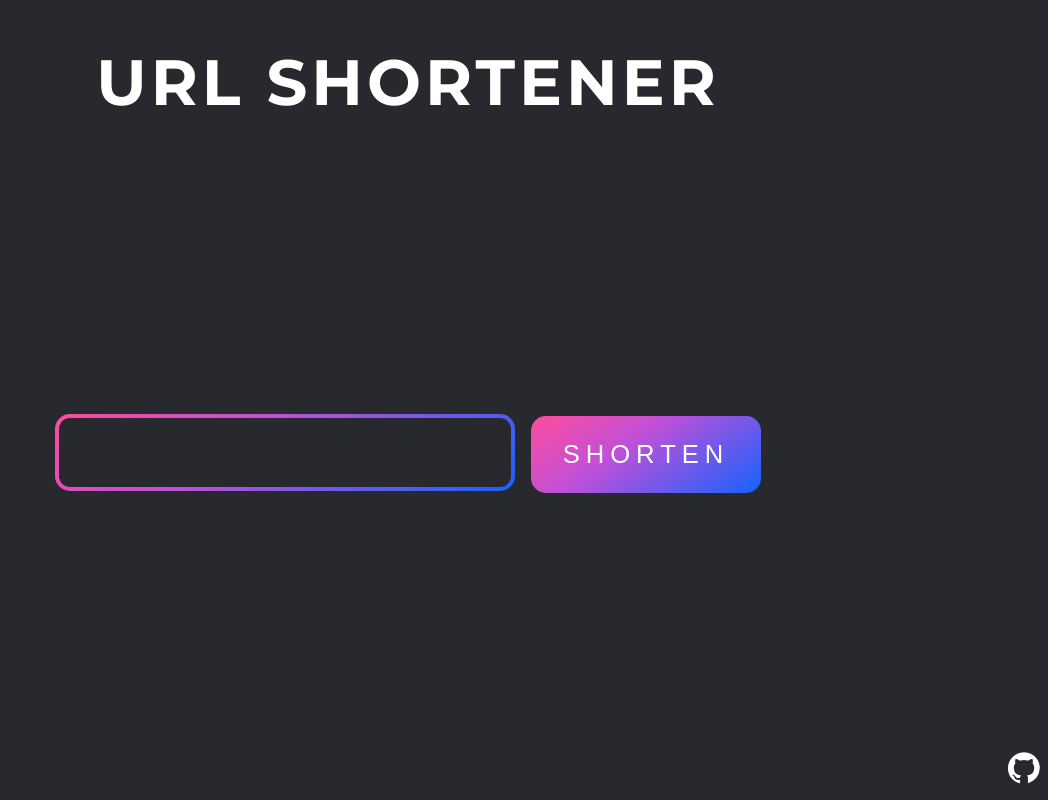
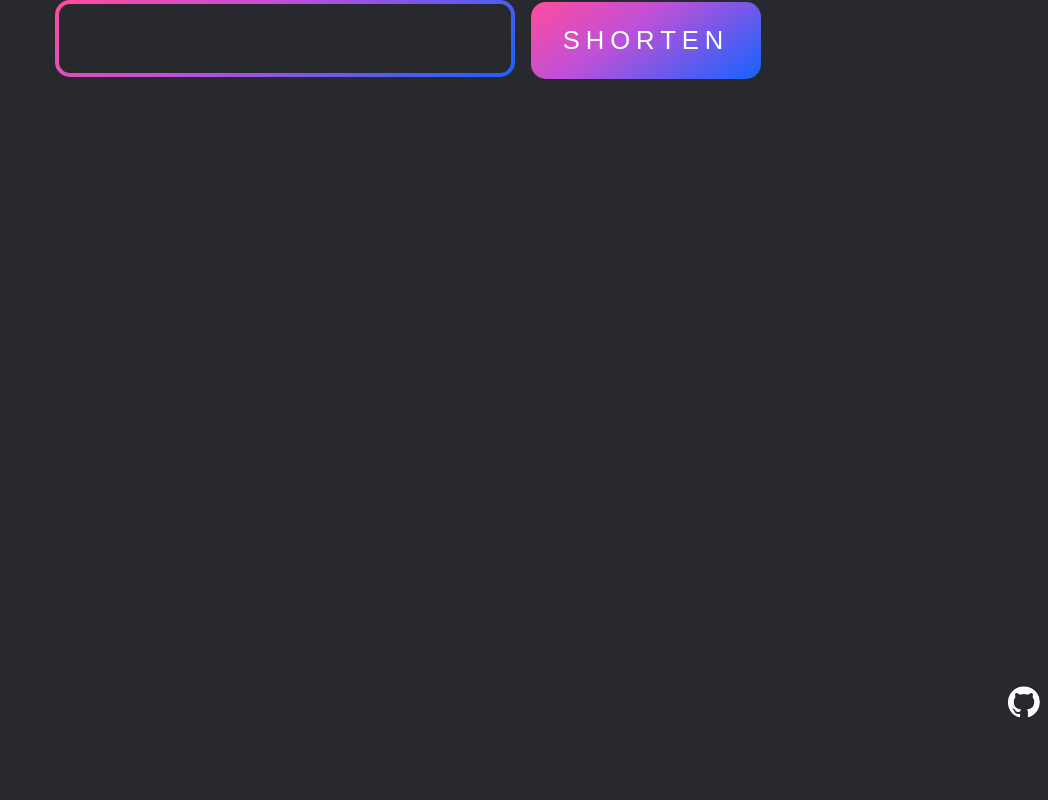
Before and after one commit to zachstence/url-shortener, a React (Create React App) app in the folder ui/: page / in a window 1280 px wide. Shown: the whole page, without its empty margins (232-1280 px from the left). Built offline with nearby package versions, Linux system fonts and the light colour scheme.

Commit message:
feat: remove URL SHORTENER header

```diff
--- a/ui/src/App/App.tsx
+++ b/ui/src/App/App.tsx
@@ -12,9 +12,6 @@ import "./App.scss";
 const App: React.FC = () => {
     return (
         <div className="app">
-            <header>
-                <h1>URL SHORTENER</h1>
-            </header>
             <main>
                 <BrowserRouter>
                     <Switch>
```
Also changed, not shown: 1 other file (tests, documents, lock files or other folders).
